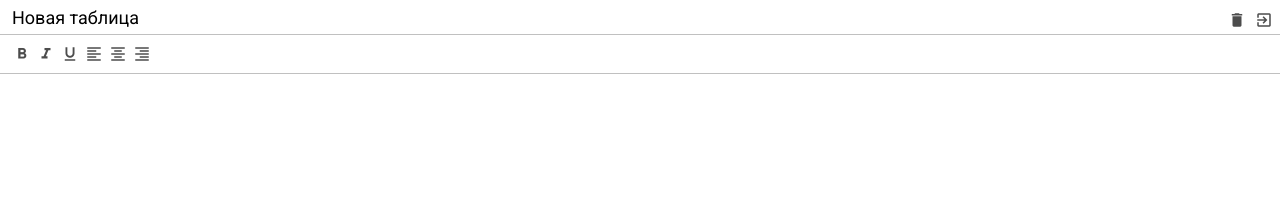
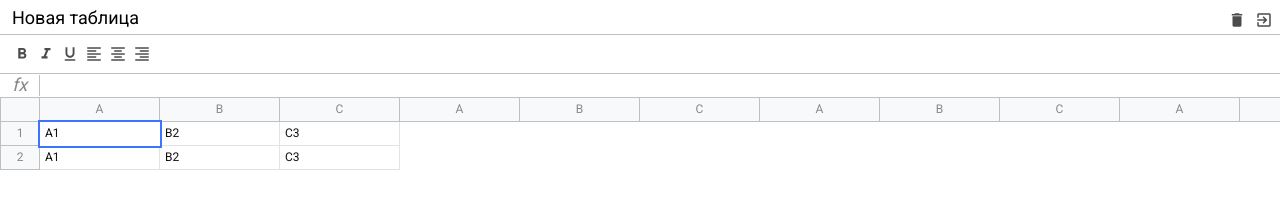
Before and after one commit to DarkExodusXX/js-excel, a website built with webpack: page src/index.html in a window 1280 px wide. Built offline with nearby package versions, Linux system fonts and the light colour scheme.

Commit message:
сÑcompete table page

```diff
--- a/src/index.html
+++ b/src/index.html
@@ -12,7 +12,7 @@
 <body>
 <div id="app" class="container">
   <div class="excel">
-    <div class="excel__header">
+    <header class="excel__header">
       <label>
         <input type="text" class="input" value="Новая таблица"/>
       </label>
@@ -24,8 +24,8 @@
           <i class="material-icons">exit_to_app</i>
         </div>
       </div>
-    </div>
-    <div class="excel__toolbar">
+    </header>
+    <section class="excel__toolbar">
       <div class="button">
         <i class="material-icons">format_bold</i>
       </div>
@@ -44,11 +44,128 @@
       <div class="button">
         <i class="material-icons">format_align_right</i>
       </div>
-    </div>
-    <div class="excel__formula">
-    </div>
-    <div class="excel__table">
-    </div>
+    </section>
+    <section class="excel__formula">
+      <div class="info">fx</div>
+      <div class="input" contenteditable="true" spellcheck="false"></div>
+    </section>
+    <section class="excel__table">
+      <div class="row">
+        <div class="row-info"></div>
+        <div class="row-data">
+          <div class="column">
+            A
+          </div>
+          <div class="column">
+            B
+          </div>
+          <div class="column">
+            C
+          </div>
+          <div class="column">
+            A
+          </div>
+          <div class="column">
+            B
+          </div>
+          <div class="column">
+            C
+          </div>
+          <div class="column">
+            A
+          </div>
+          <div class="column">
+            B
+          </div>
+          <div class="column">
+            C
+          </div>
+          <div class="column">
+            A
+          </div>
+          <div class="column">
+            B
+          </div>
+          <div class="column">
+            C
+          </div>
+          <div class="column">
+            A
+          </div>
+          <div class="column">
+            B
+          </div>
+          <div class="column">
+            C
+          </div>
+          <div class="column">
+            A
+          </div>
+          <div class="column">
+            B
+          </div>
+          <div class="column">
+            C
+          </div>
+          <div class="column">
+            A
+          </div>
+          <div class="column">
+            B
+          </div>
+          <div class="column">
+            C
+          </div>
+          <div class="column">
+            A
+          </div>
+          <div class="column">
+            B
+          </div>
+          <div class="column">
+            C
+          </div>
+          <div class="column">
+            A
+          </div>
+          <div class="column">
+            B
+          </div>
+          <div class="column">
+            C
+          </div>
+          <div class="column">
+            A
+          </div>
+          <div class="column">
+            B
+          </div>
+          <div class="column">
+            C
+          </div>
+        </div>
+      </div>
+      <div class="row">
+        <div class="row-info">
+          1
+        </div>
+        <div class="row-data">
+          <div class="cell selected" contenteditable="">A1</div>
+          <div class="cell" contenteditable="">B2</div>
+          <div class="cell" contenteditable="">C3</div>
+        </div>
+      </div>
+      <div class="row">
+        <div class="row-info">
+          2
+        </div>
+        <div class="row-data">
+          <div class="cell">A1</div>
+          <div class="cell">B2</div>
+          <div class="cell">C3</div>
+        </div>
+      </div>
+    </section>
   </div>
 </div>
 </body>
--- a/src/scss/_variables.scss
+++ b/src/scss/_variables.scss
@@ -1,6 +1,11 @@
 $header-height: 34px;
 $toolbar-height: 40px;
+$formula-height: 24px;
+$formula-info-min-width: 40px;
+$table-row-height: 24px;
+$table-cell-width: 120px;
 
+$excel-text-color: #888;
 $border-color: #c0c0c0;
 $input-focus-color: #1a73e8;
 $input-color: #000;
--- a/src/scss/formula.scss
+++ b/src/scss/formula.scss
@@ -1,2 +1,30 @@
+@import "variables";
 @import "mixins";
-@import "variables";
+
+.excel__formula {
+  position: absolute;
+  left: 0;
+  right: 0;
+  top: $header-height + $toolbar-height;
+  height: $formula-height;
+  display: flex;
+  align-items: center;
+  border-bottom: 1px solid $border-color;
+
+  .info {
+    font-size: 18px;
+    font-style: italic;
+    text-align: center;
+    border-right: 1px solid $border-color;
+    min-width: $formula-info-min-width;
+  }
+
+  .input {
+    padding: 4px;
+    font-size: 12px;
+    outline: none;
+    width: 100%;
+    height: 100%;
+    color: #000;
+  }
+}
--- a/src/scss/index.scss
+++ b/src/scss/index.scss
@@ -16,3 +16,8 @@ body {
   font-family: 'Roboto', sans-serif;
   font-size: 12px;
 }
+
+.excel {
+  position: relative;
+  color: $excel-text-color;
+}
--- a/src/scss/table.scss
+++ b/src/scss/table.scss
@@ -1,2 +1,67 @@
+@import "variables";
 @import "mixins";
-@import "variables";
+
+.excel__table {
+  position: absolute;
+  left: 0;
+  right: 0;
+  top: $header-height + $toolbar-height + $formula-height;
+  overflow-x: auto;
+  padding-bottom: 2px;
+
+  .row {
+    display: flex;
+    flex-direction: row;
+    min-height: 20px;
+    height: $table-row-height;
+  }
+
+  .row-info {
+    display: flex;
+    justify-content: center;
+    align-items: center;
+    min-width: $formula-info-min-width;
+    height: 100%;
+    border: 1px solid $border-color;
+    background: #f8f9fa;
+    border-top: none;
+  }
+
+  .row-data {
+    display: flex;
+  }
+
+  .column {
+    display: flex;
+    justify-content: center;
+    align-items: center;
+    background: #f8f9fa;
+    min-width: 40px;
+    width: $table-cell-width;
+    border: 1px solid $border-color;
+    border-top: 0;
+    border-left: 0;
+    height: 100%;
+  }
+
+  .cell {
+    min-width: 40px;
+    padding: 5px;
+    width: $table-cell-width;
+    height: 100%;
+    border: 1px solid #e2e3e3;
+    border-top: 0;
+    border-left: 0;
+    color: #111;
+    white-space: nowrap;
+    outline: none;
+
+
+    &.selected {
+      border: none;
+      outline: 2px solid #3c74ff;
+      z-index: 2;
+    }
+  }
+
+}
```
